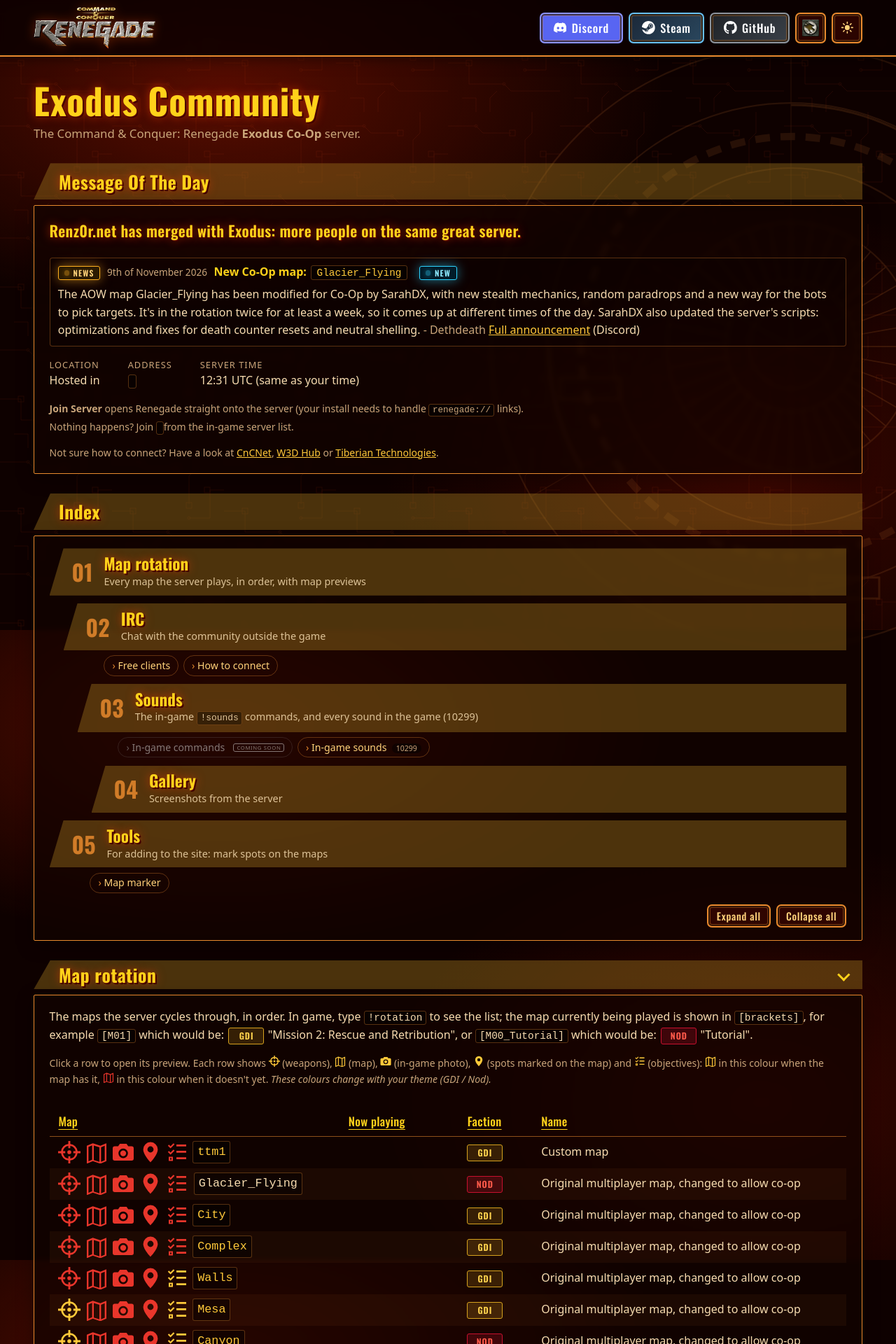
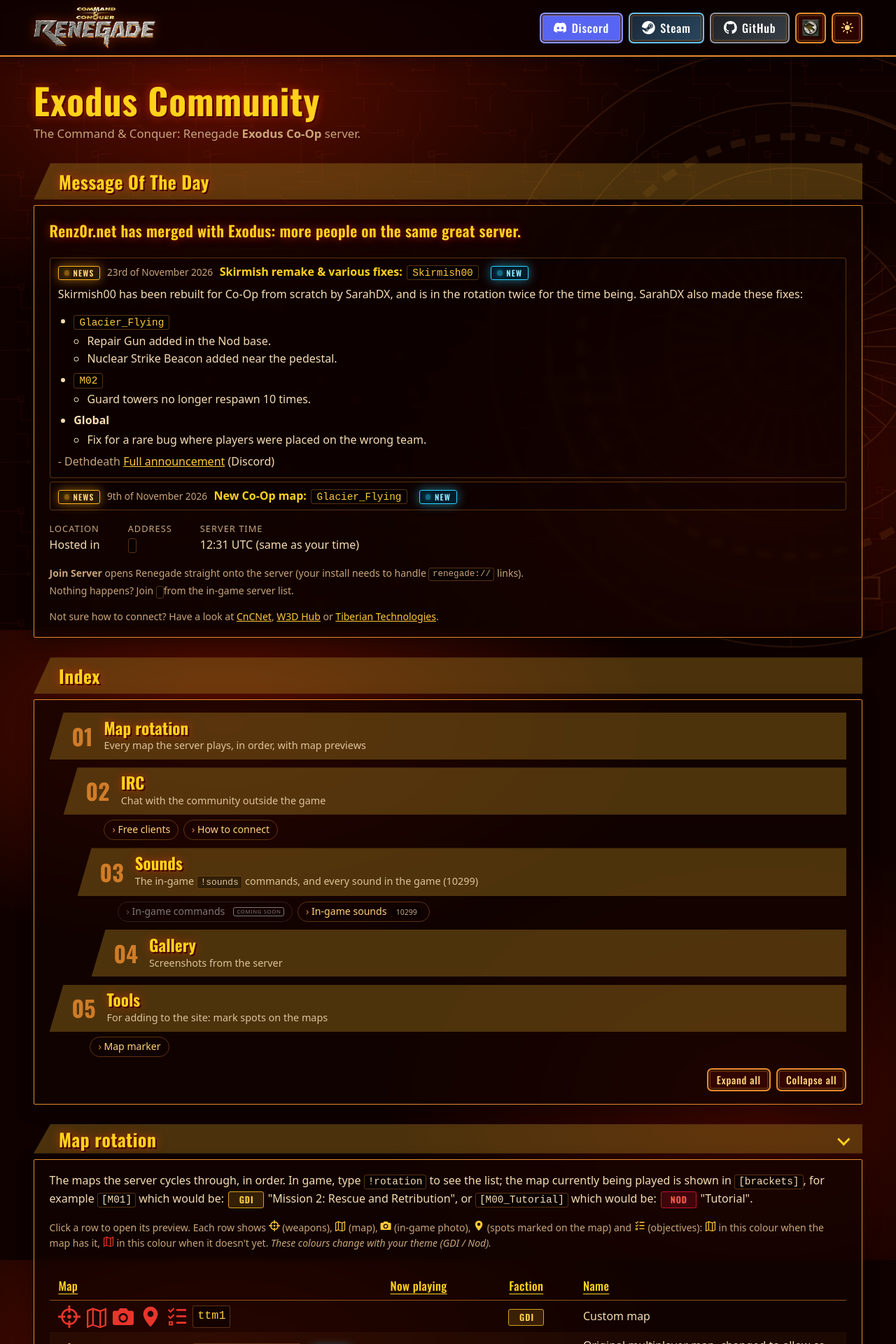
Before and after one commit to cnc-exoduscommunity/cnc-exoduscommunity.github.io, a Jekyll site: the page built from index.html, in a window 1280 px wide. Shown: the top 1920 px of the page at 70% size. Built offline with Jekyll 4.4.1, drawn with Linux system fonts in a browser that asks for light colours; some of the changed text lies outside the part shown.

Commit message:
News: Skirmish remake and fixes; Skirmish00 new and twice in the rotation; Glacier_Flying map weapons

```diff
--- a/_data/map_marks.yml
+++ b/_data/map_marks.yml
@@ -43,6 +43,7 @@ ttm1:
     - { kind: spawn, x: 9.2, y: 54.0 }
 
 Glacier_Flying:
+  map_weapons: ["Maintenance Tool", "Nuclear Strike Beacon"]
   buildings: { gdi: [g_barracks, g_wf, g_ref, g_pp, agt, repairpad, guardtower*3], nod: [n_hon, n_air, n_ref, n_pp, obelisk, repairpad, turret*4] }
 
 City:
@@ -209,9 +210,6 @@ Hourglass:
   weapons: ["Maintenance Tool", "Laser Rifle", "Rocket Launcher"]
   buildings: { gdi: [g_barracks, g_wf, g_ref, g_pp, agt], nod: [n_hon, n_air, n_ref, n_pp, obelisk, turret*2] }
 
-Glacier_Flying:
-  buildings: { gdi: [g_barracks, g_wf, g_ref, g_pp, agt, repairpad, guardtower*3], nod: [n_hon, n_air, n_ref, n_pp, obelisk, repairpad, turret*4] }
-
 Skirmish00:
   terminal: full
   buildings: { gdi: [g_barracks, g_wf, g_ref, g_pp, agt], nod: [n_hon, n_air, n_ref, n_pp, obelisk, turret*2] }
--- a/_data/maps.yml
+++ b/_data/maps.yml
@@ -74,10 +74,11 @@
 - name: Glacier_Flying
   again: true
 - name: Skirmish00
-  description: Multiplayer Practice / Offline Skirmish mode
+  description: Multiplayer Practice / Offline Skirmish mode, rebuilt for co-op
   note: "Played on the map `Under`"
   image_credit: renegadeviewer
   faction: GDI
+  new: "23-11-2026"
 - name: M00_Tutorial
   description: Tutorial
   note: Campaign training level
@@ -124,6 +125,8 @@
   ingame_date: "11-08-2025 22:12"
   faction: GDI
   image_credit: renegadeviewer
+- name: Skirmish00
+  again: true
 - name: M07
   description: "Mission 8: Obelisk of Oppression"
   ingame_credit: ryanturner
--- a/_data/news.yml
+++ b/_data/news.yml
@@ -8,6 +8,19 @@
 #   by:    optional, who announced it
 #   link:  optional, where the full announcement is (e.g. the Discord message)
 #   where: optional, where that is, shown after the link (e.g. Discord)
+#   changes: optional, a list of fixes, one group per map ("Global" for the whole server):
+#            - { map: M02, items: ["...", "..."] }  (map: a map's name shows as a chip)
+- date: "23-11-2026"
+  title: "Skirmish remake & various fixes:"
+  map: Skirmish00
+  text: "Skirmish00 has been rebuilt for Co-Op from scratch by SarahDX, and is in the rotation twice for the time being. SarahDX also made these fixes:"
+  changes:
+    - { map: Glacier_Flying, items: ["Repair Gun added in the Nod base.", "Nuclear Strike Beacon added near the pedestal."] }
+    - { map: M02, items: ["Guard towers no longer respawn 10 times."] }
+    - { map: Global, items: ["Fix for a rare bug where players were placed on the wrong team."] }
+  by: Dethdeath
+  link: "https://discord.com/channels/1319786814227222678/1319809182689656883"
+  where: Discord
 - date: "09-11-2026"
   title: "New Co-Op map:"
   map: Glacier_Flying
--- /dev/null
+++ b/_includes/news-by.html
@@ -0,0 +1,2 @@
+{%- comment %} Who announced a news item and the link to it. {% endcomment -%}
+{% if include.item.by %} <span class="news-by">- {{ include.item.by }}</span>{% endif %}{% if include.item.link %} <a href="{{ include.item.link }}" rel="noopener" target="_blank">Full announcement</a>{% if include.item.where %} ({{ include.item.where }}){% endif %}{% endif %}
--- a/assets/css/style.css
+++ b/assets/css/style.css
@@ -1654,3 +1654,9 @@ html[data-debug] li.objective-missing { color: #ff3b30; }
 @media (min-width: 601px) {
   .live-grid > div:first-child .live-map-note { width: 0; white-space: nowrap; }
 }
+/* News: a list of fixes, grouped per map. */
+.news-changes { margin: 0.1rem 0 0.35rem; padding: 0 0.7rem 0 2.1rem; }
+.news-changes > li { margin: 0.25rem 0; }
+.news-changes ul { margin: 0.15rem 0 0; padding-left: 1.2rem; }
+.news-text-end { padding-top: 0; }
+.news-text-end:empty { display: none; }
--- a/index.html
+++ b/index.html
@@ -24,7 +24,17 @@ sections:
       <details class="news-item"{% if forloop.first %} open{% endif %}>
         {%- assign news_map = nil %}{% if item.map %}{% assign news_map = site.data.maps | where: "name", item.map | first %}{% endif %}
         <summary><span class="badge-pulse badge-news"><span class="badge-dot" aria-hidden="true"></span>News</span><span class="news-date">{% include long-date.html date=item.date %}</span><span class="news-title">{{ item.title }}</span>{% if item.map %}<a class="map-chip" href="?map={{ item.map | url_encode }}" title="Open the map preview"><code>{{ item.map }}</code></a>{% if news_map.new %}{% assign map = news_map %}<span class="badge-pulse badge-new" title="New on the server since {% include long-date.html date=map.new %}"><span class="badge-dot" aria-hidden="true"></span>New</span>{% endif %}{% endif %}</summary>
-        <p class="news-text">{{ item.text }}{% if item.by %} <span class="news-by">- {{ item.by }}</span>{% endif %}{% if item.link %} <a href="{{ item.link }}" rel="noopener" target="_blank">Full announcement</a>{% if item.where %} ({{ item.where }}){% endif %}{% endif %}</p>
+        <p class="news-text">{{ item.text }}{% unless item.changes %}{% include news-by.html item=item %}{% endunless %}</p>
+        {%- if item.changes %}
+        <ul class="news-changes">
+          {%- for group in item.changes %}
+          {%- assign group_map = site.data.maps | where: "name", group.map | first %}
+          <li>{% if group_map %}<a class="map-chip" href="?map={{ group.map | url_encode }}" title="Open the map preview"><code>{{ group.map }}</code></a>{% else %}<strong>{{ group.map }}</strong>{% endif %}
+            <ul>{% for change in group.items %}<li>{{ change }}</li>{% endfor %}</ul></li>
+          {%- endfor %}
+        </ul>
+        <p class="news-text news-text-end">{% include news-by.html item=item %}</p>
+        {%- endif %}
       </details>
       {%- endfor %}
     </div>
```
